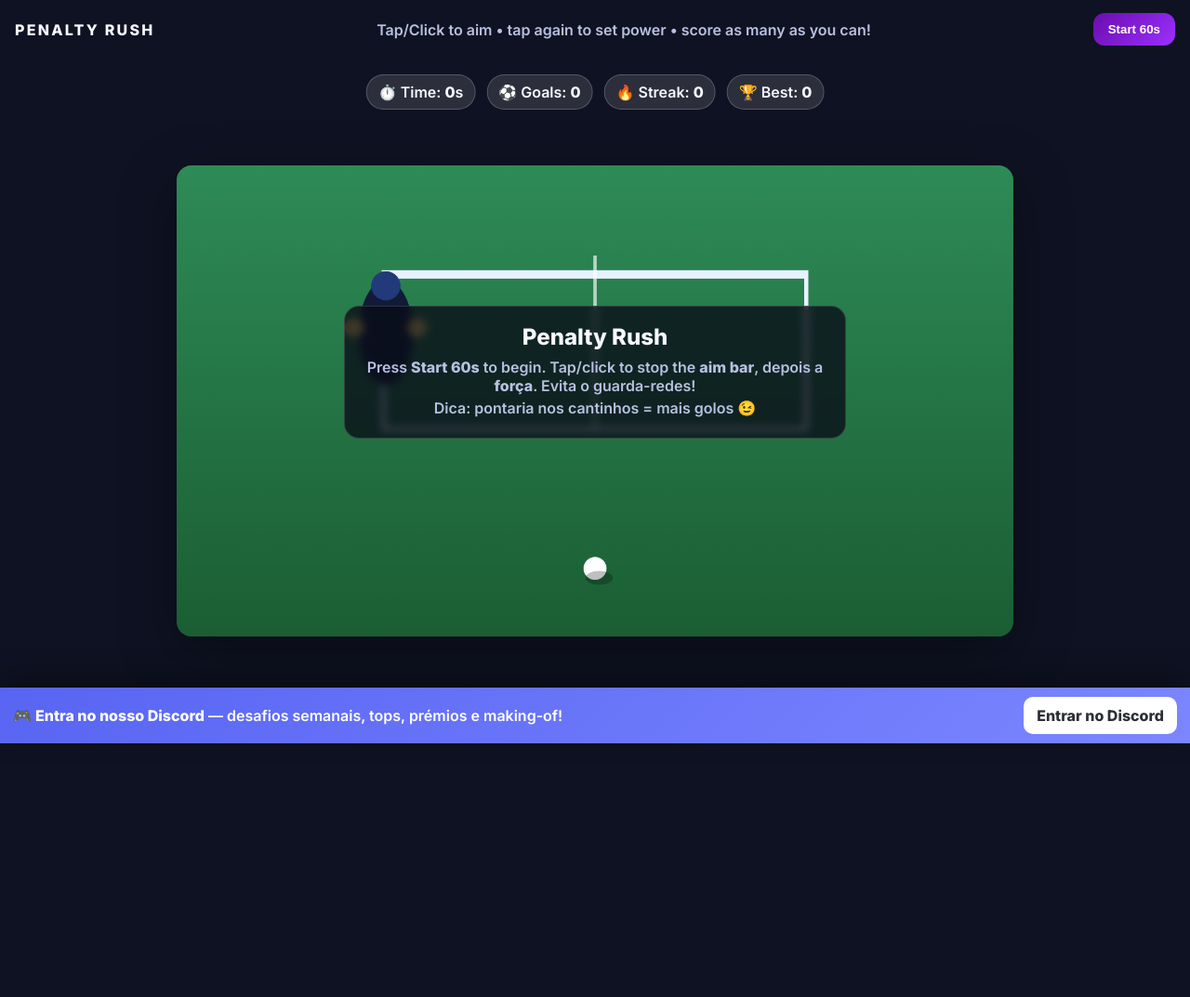
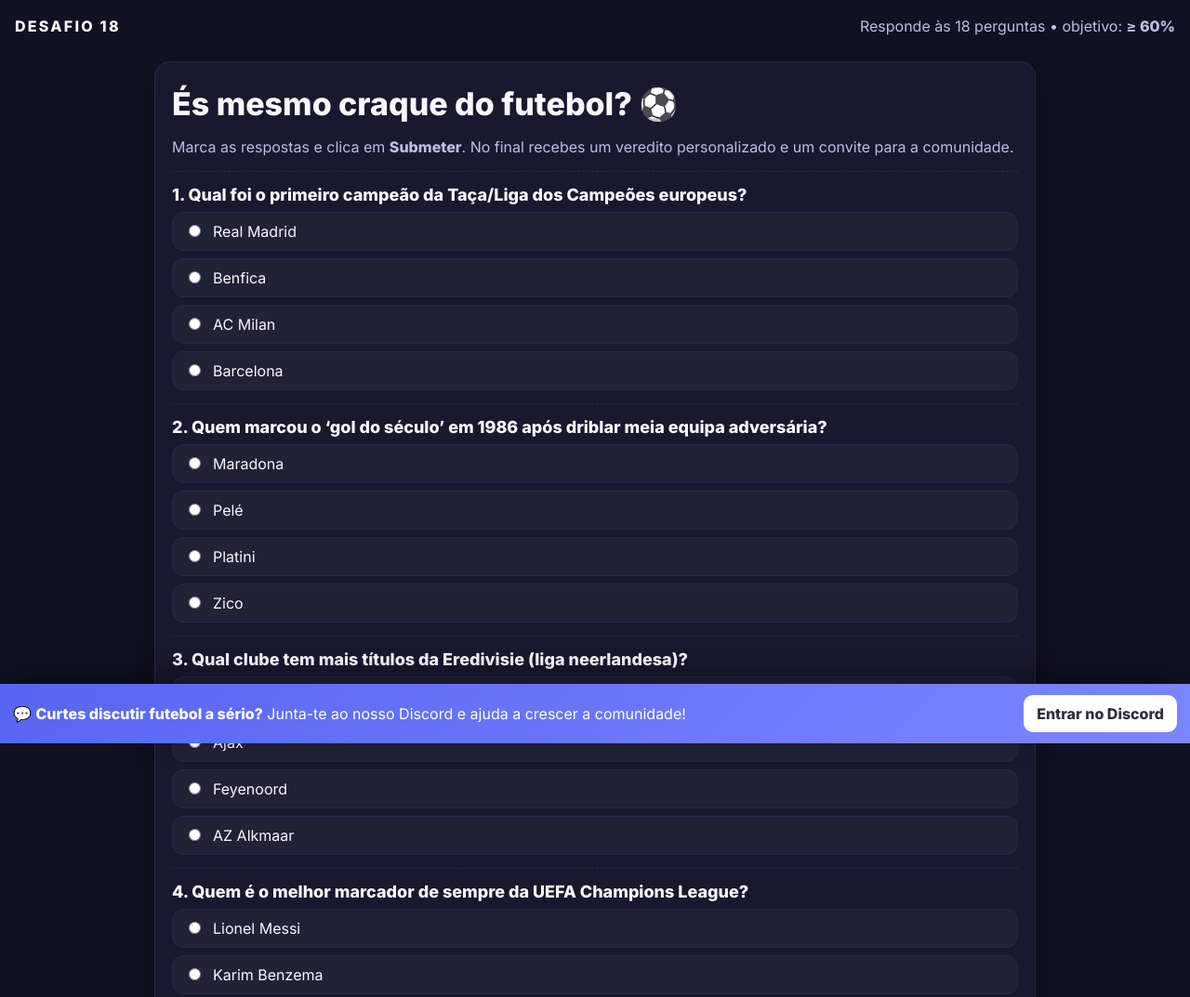
Before and after one commit to AuraNft18/nada-existe-aqui, a plain HTML site: page index.html in a window 1280 px wide. Shown: the top 1073 px of the page at 93% size. Before the commit the page ends 800 px from the top, so only its background shows below. Drawn offline with Linux system fonts and the light colour scheme.

Commit message:
Update index.html

```diff
--- a/index.html
+++ b/index.html
@@ -1,278 +1,275 @@
 <!DOCTYPE html>
-<html lang="en">
+<html lang="pt">
 <head>
 <meta charset="utf-8" />
 <meta name="viewport" content="width=device-width, initial-scale=1" />
-<title>Penalty Rush — Mini Game</title>
-<link href="https://fonts.googleapis.com/css2?family=Inter:wght@600;800&display=swap" rel="stylesheet">
+<title>Desafio 18 — És um craque do futebol?</title>
+<link href="https://fonts.googleapis.com/css2?family=Inter:wght@400;600;800&display=swap" rel="stylesheet">
 <style>
   :root{
-    --bg:#0f1222; --fg:#f7f8ff; --muted:#b9c0e0;
-    --accent:#6a0dad; --accent2:#9b30ff; --good:#00d084; --bad:#ff6b6b;
+    --bg:#0f1222; --fg:#f7f8ff; --muted:#b9c0e0; --card:#17192e; --border:#24284a;
+    --ok:#00d084; --warn:#ffd166; --bad:#ff6b6b; --accent:#6a0dad; --accent2:#9b30ff;
   }
   *{box-sizing:border-box}
   html,body{height:100%}
-  body{margin:0;background:var(--bg);color:var(--fg);font-family:Inter,system-ui,-apple-system,Segoe UI,Roboto,Arial,sans-serif;display:flex;flex-direction:column}
-  header{padding:14px 16px;display:flex;justify-content:space-between;align-items:center;gap:12px}
-  .brand{font-weight:800;letter-spacing:.14em;text-transform:uppercase}
-  .btn{background:linear-gradient(135deg,var(--accent),var(--accent2));border:none;color:#fff;font-weight:800;border-radius:12px;padding:10px 16px;cursor:pointer}
+  body{
+    margin:0; background:var(--bg); color:var(--fg);
+    font-family:Inter,system-ui,-apple-system,Segoe UI,Roboto,Arial,sans-serif;
+    -webkit-font-smoothing:antialiased; -moz-osx-font-smoothing:grayscale;
+  }
+  header{padding:18px 16px; display:flex; gap:12px; align-items:center; justify-content:space-between}
+  .brand{font-weight:800; letter-spacing:.14em; text-transform:uppercase}
+  .wrap{max-width:980px; margin:0 auto; padding:10px 16px 100px}
+  .card{background:var(--card); border:1px solid var(--border); border-radius:16px; padding:18px; box-shadow:0 10px 40px rgba(0,0,0,.35)}
+  h1{margin:6px 0 0; font-size:clamp(24px,4vw,34px)}
   .muted{color:var(--muted)}
-  .wrap{flex:1;display:flex;justify-content:center;align-items:center;padding:10px}
-  canvas{width:100%;max-width:900px;aspect-ratio:16/9;border-radius:16px;box-shadow:0 18px 60px rgba(0,0,0,.35);background:#18312b}
-  .hud{position:fixed;left:50%;top:80px;transform:translateX(-50%);display:flex;gap:12px;flex-wrap:wrap;justify-content:center}
-  .pill{background:rgba(255,255,255,.12);border:1px solid rgba(255,255,255,.2);padding:8px 12px;border-radius:999px}
-  .center{position:absolute;inset:0;display:flex;align-items:center;justify-content:center;pointer-events:none}
-  .overlay{background:rgba(10,12,24,.78);backdrop-filter:blur(4px);padding:18px 22px;border:1px solid rgba(255,255,255,.15);border-radius:16px;text-align:center;max-width:540px}
-  .overlay h2{margin:0 0 8px}
-  .overlay p{margin:4px 0}
+  .q{margin-top:14px; border-top:1px dashed var(--border); padding-top:14px}
+  .q h3{margin:0 0 8px; font-size:18px}
+  .opts{display:grid; gap:8px; margin-top:8px}
+  label.opt{
+    display:flex; align-items:flex-start; gap:10px; padding:10px 12px; border:1px solid var(--border); border-radius:12px; cursor:pointer;
+    background:rgba(255,255,255,.04);
+  }
+  input[type="radio"]{margin-top:3px}
+  .btns{display:flex; gap:10px; justify-content:flex-end; margin-top:16px}
+  .btn{
+    background:linear-gradient(135deg,var(--accent),var(--accent2)); color:#fff; border:none; padding:12px 16px;
+    border-radius:12px; font-weight:800; cursor:pointer;
+  }
+  .btn.ghost{background:rgba(255,255,255,.1)}
+  .score{display:flex; gap:12px; flex-wrap:wrap; margin-top:10px}
+  .chip{background:rgba(255,255,255,.08); border:1px solid var(--border); padding:8px 12px; border-radius:999px}
+  .result{margin-top:16px; padding:14px; border-radius:12px; border:1px solid var(--border); background:rgba(255,255,255,.06)}
+  .correct{border-color:rgba(0,208,132,.35); background:rgba(0,208,132,.08)}
+  .wrong{border-color:rgba(255,107,107,.35); background:rgba(255,107,107,.08)}
+  .answer{margin-top:6px; font-size:14px; color:var(--muted)}
+  .ok{color:var(--ok)} .bad{color:var(--bad)}
   /* Discord bar */
   .discord{
-    position:fixed; left:0; right:0; bottom:0; display:flex; align-items:center; gap:12px;
-    padding:10px 14px; background:linear-gradient(135deg,#5865f2,#7b86ff); color:#fff;
-    box-shadow:0 -10px 30px rgba(0,0,0,.35);
+    position:fixed; left:0; right:0; bottom:0; display:flex; align-items:center; gap:10px; padding:12px 14px;
+    background:linear-gradient(135deg,#5865f2,#7b86ff); color:#fff; box-shadow:0 -10px 30px rgba(0,0,0,.35);
   }
   .discord strong{font-weight:800}
-  .discord a{margin-left:auto;background:#fff;color:#2c2f36;text-decoration:none;font-weight:800;padding:10px 14px;border-radius:10px}
-  @media (max-width:640px){ .hud{top:64px} .discord{padding:10px} }
+  .discord a{margin-left:auto; background:#fff; color:#2c2f36; text-decoration:none; font-weight:800; padding:10px 14px; border-radius:10px}
 </style>
 </head>
 <body>
   <header>
-    <div class="brand">Penalty Rush</div>
-    <div class="muted">Tap/Click to aim • tap again to set power • score as many as you can!</div>
-    <button id="startBtn" class="btn">Start 60s</button>
+    <div class="brand">Desafio 18</div>
+    <div class="muted">Responde às 18 perguntas • objetivo: <b>≥ 60%</b></div>
   </header>
 
-  <div class="wrap"><canvas id="game" width="1600" height="900"></canvas></div>
+  <div class="wrap">
+    <div class="card">
+      <h1>És mesmo craque do futebol? ⚽</h1>
+      <p class="muted">Marca as respostas e clica em <b>Submeter</b>. No final recebes um veredito personalizado e um convite para a comunidade.</p>
 
-  <div class="hud">
-    <div class="pill">⏱️ Time: <b id="time">60</b>s</div>
-    <div class="pill">⚽ Goals: <b id="score">0</b></div>
-    <div class="pill">🔥 Streak: <b id="streak">0</b></div>
-    <div class="pill">🏆 Best: <b id="best">0</b></div>
-  </div>
+      <div id="quiz"></div>
 
-  <div class="center" id="centerMsg" style="display:none;">
-    <div class="overlay">
-      <h2 id="bigTitle">Penalty Rush</h2>
-      <p id="bigMsg" class="muted">Press <b>Start 60s</b> to begin. Tap/click to stop the <b>aim bar</b>, depois a <b>força</b>. Evita o guarda-redes!</p>
-      <p class="muted">Dica: pontaria nos cantinhos = mais golos 😉</p>
+      <div class="btns">
+        <button class="btn ghost" id="resetBtn">Limpar</button>
+        <button class="btn" id="submitBtn">Submeter</button>
+      </div>
+
+      <div id="summary" style="display:none">
+        <div class="score">
+          <div class="chip">Acertos: <b id="hits">0</b>/18</div>
+          <div class="chip">Percentagem: <b id="pct">0%</b></div>
+        </div>
+        <div id="verdict" class="result" style="margin-top:12px"></div>
+        <div id="explain" class="result" style="display:none"></div>
+        <div class="btns">
+          <button class="btn ghost" id="againBtn">Tentar outra vez</button>
+        </div>
+      </div>
     </div>
   </div>
 
   <div class="discord">
-    <span>🎮 <strong>Entra no nosso Discord</strong> — desafios semanais, tops, prémios e making-of!</span>
+    <span>💬 <strong>Curtes discutir futebol a sério?</strong> Junta-te ao nosso Discord e ajuda a crescer a comunidade!</span>
     <a href="https://discord.gg/SEU-LINK-AQUI" target="_blank" rel="noopener">Entrar no Discord</a>
   </div>
 
 <script>
-/* ====== basic state ====== */
-const cvs = document.getElementById('game');
-const ctx = cvs.getContext('2d');
-const ui = {
-  time: document.getElementById('time'),
-  score: document.getElementById('score'),
-  streak: document.getElementById('streak'),
-  best: document.getElementById('best'),
-  center: document.getElementById('centerMsg'),
-  bigTitle: document.getElementById('bigTitle'),
-  bigMsg: document.getElementById('bigMsg'),
-  startBtn: document.getElementById('startBtn'),
-};
-let running = false, timer = 60, score = 0, streak = 0, best = +localStorage.getItem('pen-best')||0;
-ui.best.textContent = best;
+/* ================== PERGUNTAS (18) ================== */
+const QUESTIONS = [
+  { q:"Qual foi o primeiro campeão da Taça/Liga dos Campeões europeus?",
+    opts:["Real Madrid","Benfica","AC Milan","Barcelona"], a:0,
+    why:"O Real Madrid venceu as cinco primeiras edições (1956–1960)."
+  },
+  { q:"Quem marcou o ‘gol do século’ em 1986 após driblar meia equipa adversária?",
+    opts:["Maradona","Pelé","Platini","Zico"], a:0,
+    why:"Maradona vs Inglaterra no Mundial 1986 (quartas)."
+  },
+  { q:"Qual clube tem mais títulos da Eredivisie (liga neerlandesa)?",
+    opts:["PSV","Ajax","Feyenoord","AZ Alkmaar"], a:1,
+    why:"O Ajax lidera historicamente em títulos da Eredivisie."
+  },
+  { q:"Quem é o melhor marcador de sempre da UEFA Champions League?",
+    opts:["Lionel Messi","Karim Benzema","Robert Lewandowski","Cristiano Ronaldo"], a:3,
+    why:"Cristiano Ronaldo é o líder histórico de golos na UCL."
+  },
+  { q:"Que seleção venceu o primeiro Campeonato Europeu (1960)?",
+    opts:["URSS","Espanha","Alemanha Ocidental","Iugoslávia"], a:0,
+    why:"A URSS venceu a final contra a Iugoslávia."
+  },
+  { q:"Qual clube escocês conquistou a Taça dos Clubes Campeões em 1967 (Lisbon Lions)?",
+    opts:["Rangers","Hearts","Celtic","Aberdeen"], a:2,
+    why:"O Celtic venceu o Inter em Lisboa, equipa conhecida como 'Lisbon Lions'."
+  },
+  { q:"Na J1 League (Japão), qual destes clubes conquistou títulos nacionais na era moderna?",
+    opts:["Kashima Antlers","Verdy Kawasaki","Vissel Kobe","Consadole Sapporo"], a:0,
+    why:"O Kashima Antlers é o multi-campeão mais consistente da J.League."
+  },
+  { q:"Qual seleção foi campeã do mundo em 2006?",
+    opts:["França","Itália","Alemanha","Brasil"], a:1,
+    why:"A Itália venceu a França nos penáltis, Berlim 2006."
+  },
+  { q:"Qual clube belga é tradicionalmente conhecido pela formação e títulos europeus dos anos 70/80?",
+    opts:["Anderlecht","Gent","Standard Liège","Club Brugge"], a:0,
+    why:"O Anderlecht ganhou taças europeias e é referência em formação."
+  },
+  { q:"Qual destes ganhou a Bola de Ouro ainda antes de 1995 (quando só europeus podiam vencer)?",
+    opts:["George Weah","Diego Maradona","Lev Yashin","Ronaldo (Fenómeno)"], a:2,
+    why:"Lev Yashin (1963) é o único guarda-redes a ganhar a Bola de Ouro."
+  },
+  { q:"Quem é o melhor marcador histórico da seleção de Portugal (A-team)?",
+    opts:["Eusébio","Cristiano Ronaldo","Pauleta","João Pinto"], a:1,
+    why:"Cristiano Ronaldo é o líder histórico de golos por seleções."
+  },
+  { q:"Qual foi o primeiro clube a ganhar a Champions e a Taça Intercontinental no mesmo ano (formato antigo)?",
+    opts:["Inter","Barcelona","Ajax","Real Madrid"], a:3,
+    why:"O Real Madrid (anos 50/60) dominou a Europa e venceu a Intercontinental."
+  },
+  { q:"Qual destas equipas indianas venceu títulos na Indian Super League?",
+    opts:["East Bengal","Mumbai City","Mohun Bagan","Churchill Brothers"], a:1,
+    why:"Mumbai City já foi campeão da ISL na era recente."
+  },
+  { q:"Qual jogador marcou mais golos numa única época da Premier League (38 jogos)?",
+    opts:["Alan Shearer","Mohamed Salah","Erling Haaland","Harry Kane"], a:2,
+    why:"Erling Haaland fixou o recorde numa época recente (38 jornadas)."
+  },
+  { q:"Que país organizou e venceu a Euro 1984?",
+    opts:["Alemanha Ocidental","França","Itália","Espanha"], a:1,
+    why:"A França de Platini venceu jogando em casa."
+  },
+  { q:"Qual clube suíço é o mais vencedor na Super League (era moderna)?",
+    opts:["Basel","Young Boys","Zürich","Servette"], a:0,
+    why:"O Basel dominou longos períodos do campeonato suíço recente."
+  },
+  { q:"Qual destas afirmações sobre a regra do “golo fora” é correta?",
+    opts:["Ainda vigora em todas as competições UEFA","Foi abolida pela UEFA","Só vale na final","Só vale quando há prolongamento"], a:1,
+    why:"A UEFA aboliu a regra do golo fora em 2021/22."
+  },
+  { q:"Quem é o jogador com mais jogos pela seleção do Japão (A-team)?",
+    opts:["Hidetoshi Nakata","Yuto Nagatomo","Keisuke Honda","Shinji Okazaki"], a:1,
+    why:"Yuto Nagatomo lidera o ranking de internacionalizações do Japão."
+  }
+];
 
-/* field & objects (virtual 1600x900) */
-const goal = {x: 400, y: 200, w: 800, h: 300}; // center goal area
-const keeper = {x: 0, y: 0, r: 90, dir: 1, t: 0}; // moves on line
-const ball = {x: 800, y: 770, r: 22, vx:0, vy:0, moving:false};
+/* ================== FRASES DE VEREDITO ================== */
+/* >=60% (11 ou mais certas) */
+const GOOD_LINES = [
+  "Sabes bola a sério! Se queres discutir ideias e elevar o nível, junta-te ao Discord 😉",
+  "Craque! A tua leitura de jogo é top. Entra na comunidade e partilha o teu know-how!",
+  "Quem manda no meio-campo és tu. Bora trocar táticas no nosso Discord?",
+  "Isso é visão de jogo! Junta-te à equipa no Discord e ajuda a crescer a comunidade.",
+  "GG! Jogas fácil. Vem moderar debates e lançar desafios no nosso servidor.",
+  "Qualidade técnica e cultura tática. O próximo passo? Entrar no Discord e liderar conversas!"
+];
+/* <60% (10 ou menos certas) */
+const RETRY_LINES = [
+  "Desta vez não entrou tudo… tenta outra vez ou junta-te ao Discord para aprender jogadas novas 😉",
+  "Quase lá! Treina mais uma volta e cola-te à comunidade para dicas e debates.",
+  "Não desistas — repete o teste e aparece no Discord para falar de futebol a sério!",
+  "Faltou capricho na finalização. Recomeça e vem trocar ideias no nosso servidor!",
+  "Caminho longo faz-se a jogar. Tenta de novo e passa no Discord para partilhar dúvidas.",
+  "Resultado curto hoje — mas amanhã é outro jogo. Junta-te à comunidade e evolui connosco!"
+];
 
-let phase = 'aim'; // aim -> power -> shot -> settle
-let aim = {val: 0.5, dir: 1}; // 0..1 across goal mouth
-let power = {val: 0.5, dir: 1}; // 0..1 strength
-let lastTs=0, tLeft=0;
+/* ================== RENDER ================== */
+const quiz = document.getElementById('quiz');
+const summary = document.getElementById('summary');
+const hitsEl = document.getElementById('hits');
+const pctEl = document.getElementById('pct');
+const verdict = document.getElementById('verdict');
+const explain = document.getElementById('explain');
 
-/* helpers */
-function clamp(n,a,b){ return Math.max(a,Math.min(b,n)); }
-function rand(a,b){ return a + Math.random()*(b-a); }
+function renderQuiz(){
+  quiz.innerHTML = "";
+  QUESTIONS.forEach((it, i)=>{
+    const q = document.createElement('div');
+    q.className = "q";
+    q.innerHTML = `
+      <h3>${i+1}. ${it.q}</h3>
+      <div class="opts">
+        ${it.opts.map((o,idx)=>`
+          <label class="opt">
+            <input type="radio" name="q${i}" value="${idx}">
+            <div>${o}</div>
+          </label>
+        `).join("")}
+      </div>
+    `;
+    quiz.appendChild(q);
+  });
+}
+renderQuiz();
 
-/* draw */
-function drawField(){
-  // pitch gradient
-  const g = ctx.createLinearGradient(0,900,0,0);
-  g.addColorStop(0,'#1b5e34'); g.addColorStop(1,'#2e8b57');
-  ctx.fillStyle = g; ctx.fillRect(0,0,1600,900);
-
-  // goal box
-  ctx.fillStyle = '#e8f2ff';
-  ctx.fillRect(goal.x, goal.y, goal.w, 16); // crossbar
-  ctx.fillRect(goal.x, goal.y+goal.h, goal.w, 8); // line
-  // posts
-  ctx.fillRect(goal.x-8, goal.y, 8, goal.h+8);
-  ctx.fillRect(goal.x+goal.w, goal.y, 8, goal.h+8);
-  // penalty spot
-  ctx.fillStyle = '#fff'; ctx.beginPath(); ctx.arc(800, 760, 6, 0, Math.PI*2); ctx.fill();
+/* ================== LOGIC ================== */
+function getAnswers(){
+  const answers = [];
+  QUESTIONS.forEach((_,i)=>{
+    const checked = document.querySelector(`input[name="q${i}"]:checked`);
+    answers.push(checked ? +checked.value : null);
+  });
+  return answers;
 }
 
-function drawKeeper(){
-  // keeper position follows a curve across the goal
-  ctx.save();
-  ctx.translate(goal.x + keeper.x, goal.y + keeper.y);
-  ctx.fillStyle = '#111b37';
-  // body
-  ctx.beginPath(); ctx.ellipse(0, 120, 52, 100, 0, 0, Math.PI*2); ctx.fill();
-  // head
-  ctx.beginPath(); ctx.arc(0, 30, 28, 0, Math.PI*2); ctx.fillStyle='#223a7a'; ctx.fill();
-  // gloves
-  ctx.fillStyle = '#ffd166';
-  ctx.beginPath(); ctx.arc(-60, 110, 18, 0, Math.PI*2); ctx.fill();
-  ctx.beginPath(); ctx.arc(60, 110, 18, 0, Math.PI*2); ctx.fill();
-  ctx.restore();
+function grade(){
+  const ans = getAnswers();
+  let correct = 0;
+  ans.forEach((v,i)=>{ if(v === QUESTIONS[i].a) correct++; });
+  const pct = Math.round((correct/QUESTIONS.length)*100);
+  hitsEl.textContent = correct;
+  pctEl.textContent = `${pct}%`;
+
+  // Build verdict text
+  const passed = pct >= 60;
+  const pool = passed ? GOOD_LINES : RETRY_LINES;
+  const line = pool[Math.floor(Math.random()*pool.length)];
+  verdict.className = `result ${passed?'correct':'wrong'}`;
+  verdict.innerHTML = passed
+    ? `<b class="ok">Acertaste ${correct}/${QUESTIONS.length} (${pct}%).</b><br>${line}`
+    : `<b class="bad">Acertaste ${correct}/${QUESTIONS.length} (${pct}%).</b><br>${line}`;
+
+  // Show explanations with correct answers
+  let html = "<b>Soluções & explicações:</b><br>";
+  QUESTIONS.forEach((it,i)=>{
+    const ok = it.opts[it.a];
+    html += `<div class="answer">${i+1}. <b>${ok}</b> — ${it.why}</div>`;
+  });
+  explain.innerHTML = html;
+  explain.style.display = "block";
+
+  summary.style.display = "block";
+  // scroll to summary
+  summary.scrollIntoView({behavior:'smooth'});
 }
 
-function drawBall(){
-  ctx.fillStyle='#fff';
-  ctx.beginPath(); ctx.arc(ball.x, ball.y, ball.r, 0, Math.PI*2); ctx.fill();
-  // simple shadow
-  ctx.fillStyle='rgba(0,0,0,.25)';
-  ctx.beginPath(); ctx.ellipse(ball.x+8, ball.y+18, ball.r*1.2, ball.r*.6, 0, 0, Math.PI*2); ctx.fill();
-}
-
-function drawUI(){
-  // aim bar (top of goal)
-  if(phase==='aim'){
-    const ax = goal.x + aim.val * goal.w;
-    ctx.strokeStyle='#ffffffaa'; ctx.lineWidth=6;
-    ctx.beginPath(); ctx.moveTo(ax, goal.y-28); ctx.lineTo(ax, goal.y+goal.h+10); ctx.stroke();
-  }
-  // power bar (right side)
-  if(phase==='power'){
-    const py = 1 - power.val;
-    ctx.fillStyle='#ffffff55';
-    ctx.fillRect(1540, 140, 26, 620);
-    ctx.fillStyle='#6a0dad';
-    ctx.fillRect(1540, 140 + 620*(1-py), 26, 620*py);
-    ctx.strokeStyle='#fff'; ctx.strokeRect(1540, 140, 26, 620);
-  }
-}
-
-function animate(ts){
-  if(!running){ drawFrame(); return; }
-  const dt = Math.min(32, ts - lastTs || 16); lastTs = ts;
-  tLeft -= dt/1000;
-  if(tLeft<=0){ endGame(); }
-
-  // update keeper oscillation
-  keeper.t += dt/1000;
-  const sway = Math.sin(keeper.t*1.7)*0.5 + Math.sin(keeper.t*0.7 + 1.3)*0.5; // -1..1
-  const range = goal.w-140;
-  keeper.x = 70 + (sway*0.5+0.5)*range;
-  keeper.y = 90 + Math.cos(keeper.t*2.1)*18;
-
-  // aim/power animations
-  if(phase==='aim'){
-    aim.val += aim.dir * dt/1600; // ~1.6s across
-    if(aim.val>=0.98||aim.val<=0.02) aim.dir*=-1;
-  } else if(phase==='power'){
-    power.val += power.dir * dt/1200;
-    if(power.val>=0.98||power.val<=0.02) power.dir*=-1;
-  } else if(phase==='shot' && ball.moving){
-    ball.x += ball.vx * dt/16;
-    ball.y += ball.vy * dt/16;
-    // stop when passes goal line or out
-    if(ball.y < goal.y+20 || ball.y<-40 || ball.x<goal.x-40 || ball.x>goal.x+goal.w+40){
-      settleShot(false);
-    }
-    // collide with keeper (simple circle)
-    const kx = goal.x + keeper.x;
-    const ky = goal.y + keeper.y + 100;
-    const dx = ball.x - kx, dy = ball.y - ky, rr = ball.r + keeper.r*0.55;
-    if(dx*dx+dy*dy < rr*rr){
-      // deflect
-      ball.vx *= -0.4; ball.vy *= -0.35;
-      settleShot(false, true);
-    }
-    // goal?
-    if(ball.y <= goal.y+10 && ball.x>goal.x && ball.x<goal.x+goal.w){
-      settleShot(true);
-    }
-  }
-  drawFrame();
-  requestAnimationFrame(animate);
-}
-
-function drawFrame(){
-  drawField(); drawKeeper(); drawBall(); drawUI();
-  ui.time.textContent = Math.max(0, Math.ceil(tLeft));
-  ui.score.textContent = score;
-  ui.streak.textContent = streak;
-}
-
-function resetBall(){
-  ball.x = 800; ball.y = 770; ball.vx=0; ball.vy=0; ball.moving=false;
-}
-
-function shoot(){
-  // target x along crossbar using aim.val; power affects speed/height
-  const tx = goal.x + aim.val*goal.w;
-  const p = power.val; // 0..1
-  const speed = 40 + p*55;
-  const height = 560 + p*200; // how high to the bar
-  const dx = (tx - ball.x);
-  const dy = -(height);
-  const len = Math.hypot(dx, dy);
-  ball.vx = (dx/len)*speed;
-  ball.vy = (dy/len)*speed;
-  ball.moving = true;
-}
-
-function settleShot(goalScored, saved=false){
-  if(!ball.moving) return;
-  ball.moving = false;
-  if(goalScored){
-    score++; streak++;
-    pulseText('GOOOOAL! ⚽', '#00ffa3');
-  }else{
-    streak = 0;
-    pulseText(saved?'Saved! 🧤':'Missed! ❌', '#ffd166');
-  }
-  setTimeout(()=>{ resetBall(); phase='aim'; }, 500);
-}
-
-function pulseText(msg, color){
-  ui.center.style.display='flex';
-  ui.bigTitle.textContent = msg;
-  ui.bigTitle.style.color = color;
-  ui.bigMsg.textContent = 'Tap/click to aim • tap again to set power';
-  setTimeout(()=>{ ui.center.style.display='none'; ui.bigTitle.style.color='#fff'; }, 500);
-}
-
-/* interactions */
-function click(){
-  if(!running){ startGame(); return; }
-  if(phase==='aim'){ phase='power'; }
-  else if(phase==='power'){ phase='shot'; shoot(); }
-}
-cvs.addEventListener('click', click);
-cvs.addEventListener('touchstart', (e)=>{ e.preventDefault(); click(); }, {passive:false});
-ui.startBtn.addEventListener('click', ()=>{ if(!running) startGame(); });
-
-function startGame(){
-  running = true; timer = 60; score=0; streak=0; tLeft=timer; phase='aim'; resetBall();
-  ui.center.style.display='none';
-  lastTs=performance.now(); requestAnimationFrame(animate);
-}
-function endGame(){
-  running = false;
-  if(score>best){ best=score; localStorage.setItem('pen-best', best); ui.best.textContent = best; }
-  ui.center.style.display='flex';
-  ui.bigTitle.textContent = 'Time up!';
-  ui.bigMsg.innerHTML = `Goals: <b>${score}</b> • Best: <b>${best}</b><br/>Press <b>Start 60s</b> to play again.`;
-}
-
-/* first paint */
-ui.center.style.display='flex';
-drawFrame();
+document.getElementById('submitBtn').addEventListener('click', grade);
+document.getElementById('resetBtn').addEventListener('click', ()=>{
+  document.querySelectorAll('input[type="radio"]').forEach(r=>r.checked=false);
+  summary.style.display = "none";
+  verdict.textContent = ""; explain.textContent = ""; explain.style.display="none";
+  window.scrollTo({top:0,behavior:'smooth'});
+});
+document.getElementById('againBtn').addEventListener('click', ()=>{
+  document.querySelectorAll('input[type="radio"]').forEach(r=>r.checked=false);
+  summary.style.display = "none";
+  verdict.textContent = ""; explain.textContent = ""; explain.style.display="none";
+  window.scrollTo({top:0,behavior:'smooth'});
+});
 </script>
 </body>
 </html>
```
